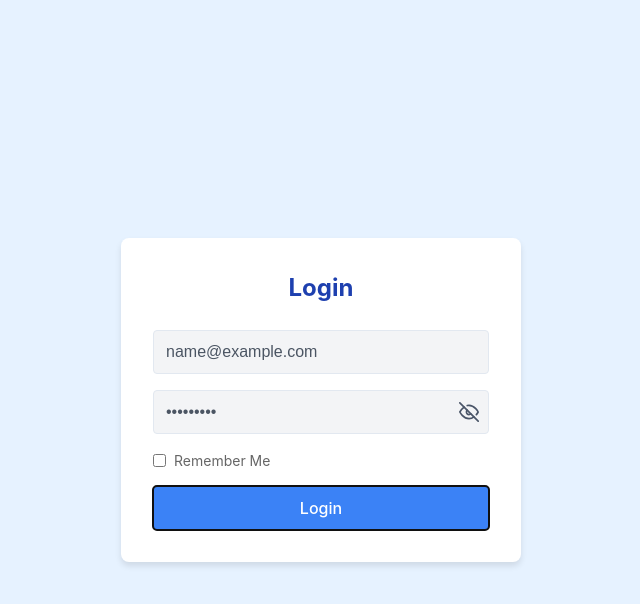
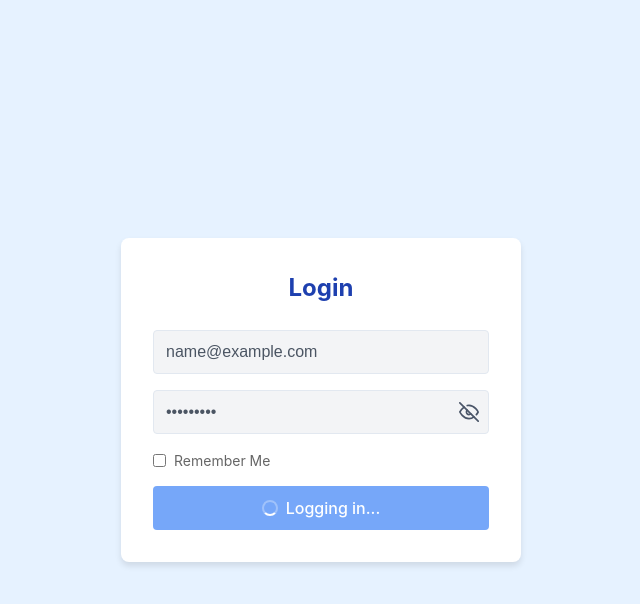
Before and after one commit to yusufalvian/task-manager, a React (Vite) app: page / in a window 1280 px wide. Both pictures are taken after typing "name@example.com", "Sample123" into the empty fields and a click on the button "Login". Shown: the top 604 px of the page, without its empty margins (319-959 px from the left). Built offline with nearby package versions, Linux system fonts and the light colour scheme; no server answers.

Commit message:
add loading in login button

```diff
--- a/src/Login.jsx
+++ b/src/Login.jsx
@@ -29,6 +29,12 @@ const EyeIcon = ({ open }) => (
   </svg>
 );
 
+const Spinner = () => (
+  <div style={styles.spinnerContainer}>
+    <div style={styles.spinner}></div>
+  </div>
+);
+
 const Login = () => {
   const [username, setUsername] = useState('');
   const [password, setPassword] = useState('');
@@ -51,10 +57,12 @@ const Login = () => {
   // Handle form submission
   const handleSubmit = async (e) => {
     e.preventDefault();
+    setLoading(true); // Set loading to true at the start
 
     // Simple validation
     if (username === '' || password === '') {
       setError('Both fields are required.');
+      setLoading(false); // Don't forget to set loading to false if validation fails
       return;
     }
 
@@ -140,11 +148,16 @@ const Login = () => {
             type="submit"
             style={{
               ...styles.button,
-              width: '100%', // Make button width same as input
-              opacity: loading ? 0.7 : 1, // Visual feedback for loading state
+              width: '100%',
+              opacity: loading ? 0.7 : 1,
+              display: 'flex',
+              justifyContent: 'center',
+              alignItems: 'center',
+              gap: '8px',
             }}
             disabled={loading}
           >
+            {loading && <Spinner />}
             {loading ? 'Logging in...' : 'Login'}
           </button>
         </form>
@@ -247,7 +260,8 @@ const styles = {
     borderRadius: '4px',
     fontSize: '1rem',
     cursor: 'pointer',
-    transition: 'background-color 0.3s, opacity 0.3s',
+    transition: 'all 0.3s ease',
+    position: 'relative',
   },
   error: {
     color: '#e53e3e', // Red
@@ -264,6 +278,31 @@ const styles = {
     color: '#3b82f6', // Blue
     textDecoration: 'none',
   },
+  spinnerContainer: {
+    display: 'inline-block',
+    width: '16px',
+    height: '16px',
+  },
+  spinner: {
+    width: '16px',
+    height: '16px',
+    border: '2px solid rgba(255, 255, 255, 0.3)',
+    borderRadius: '50%',
+    borderTopColor: '#fff',
+    animation: 'spin 0.8s linear infinite',
+  },
 };
 
+const spinKeyframes = `
+  @keyframes spin {
+    to {
+      transform: rotate(360deg);
+    }
+  }
+`;
+
+const styleTag = document.createElement('style');
+styleTag.innerHTML = spinKeyframes;
+document.head.appendChild(styleTag);
+
 export default Login;
```
Also changed, not shown: public/img/login-preview.png (added).
